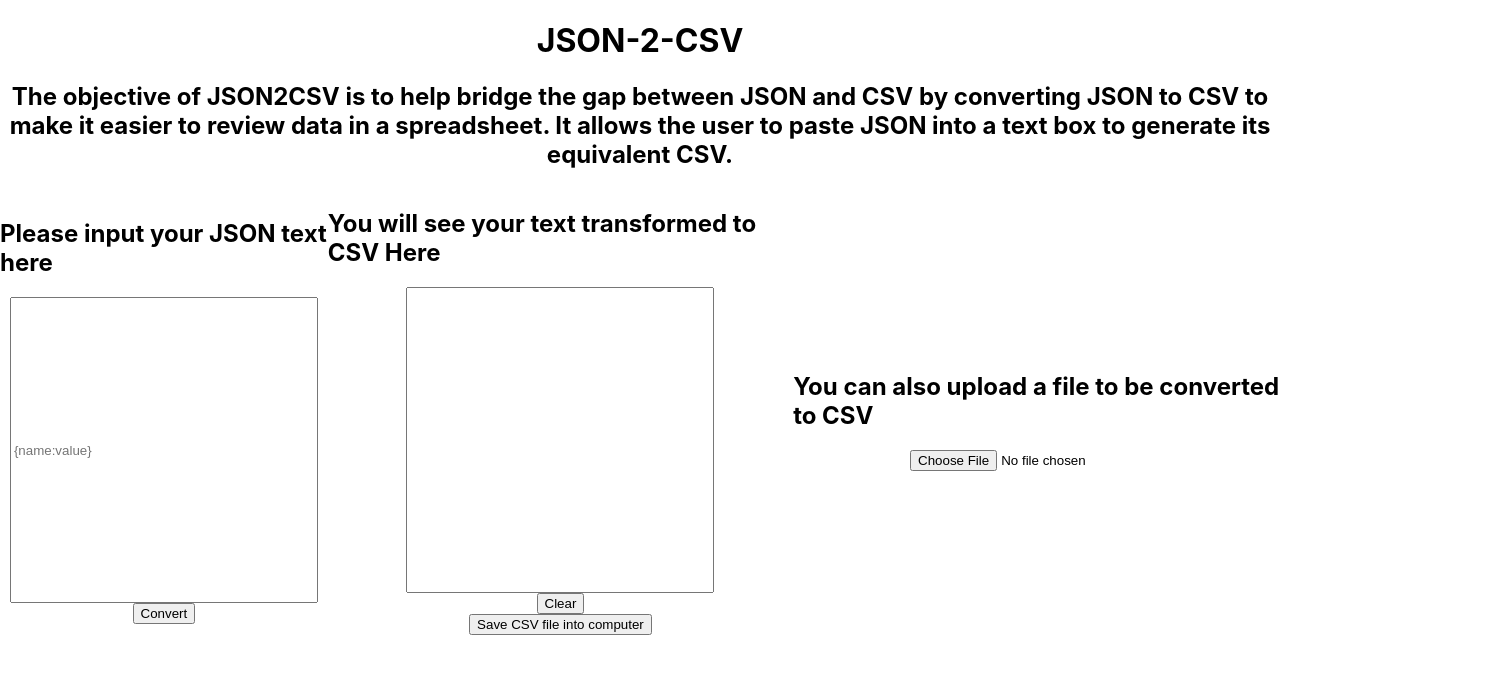
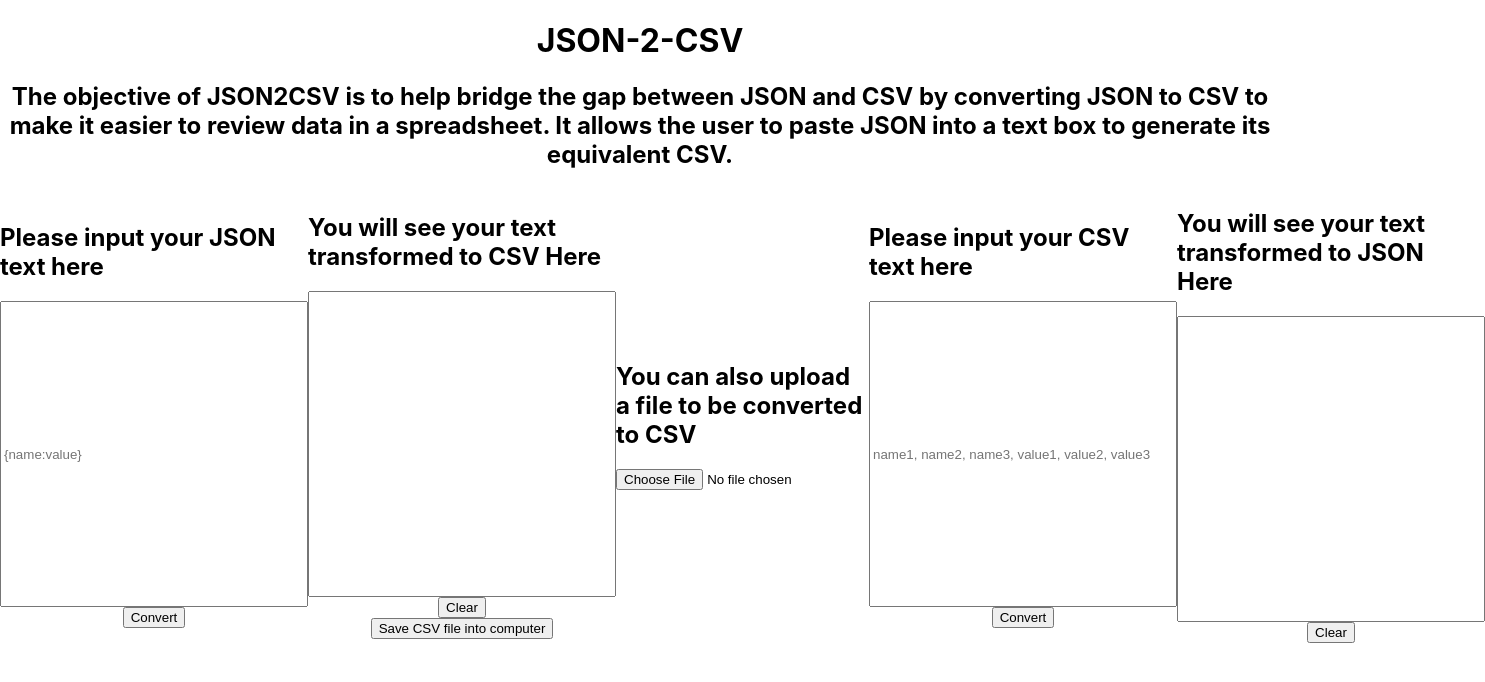
Before and after one commit to HasselGR/json-2-csv, a React (Create React App) app: page / in a window 1280 px wide. Shown: the top 682 px of the page, 1485 px wide, since content can reach past the window. Built offline with nearby package versions, Linux system fonts and the light colour scheme.

Commit message:
Adding CSV to JSON functionality

```diff
--- a/src/App.js
+++ b/src/App.js
@@ -2,19 +2,25 @@ import { useState } from 'react';
 import './App.css';
 
 function App() {
-  const [json, setJson] = useState('');
+  const [jsonTransform, setJsonTransform] = useState('');
   const [csv, setCSV] = useState('');
+  const [csvTransform, setCsvTransform] = useState('');
+  const [json, setJSON] = useState();
   const jsonChange = (event) =>{
-    setJson(event.target.value)
+    setJsonTransform(event.target.value)
+  }
+
+  const csvChange = (event) =>{
+    setCsvTransform(event.target.value);
   }
 
   const transformJSON = (event) =>{
     event.preventDefault()
     try{
-      const test = JSON.parse(json)
+      const test = JSON.parse(jsonTransform)
       let keys = Object.keys(test);
       let values = Object.values(test);
-      let text = `${keys.join(",")}\n${values.join(",")}`;
+      let text = `${keys.join(",")},\n${values.join(",")}`;
       setCSV(text)
     }catch(error){
       alert(error)
@@ -22,10 +28,20 @@ function App() {
     }
     console.log(csv);
   }
+  const transformCSV = (event) =>  {
+    event.preventDefault()
+    const arrayCSV= csvTransform.split(',');
+    let objectJSON={}
+    for (let index = 0; index < arrayCSV.length/2; index++) {
+      objectJSON[arrayCSV[index]]= arrayCSV[index+(arrayCSV.length/2)];
+    }
+    setJSON(JSON.stringify(objectJSON));
+
+  }
 
   const clearContents = (event) => {
     event.preventDefault()
-    setJson('');
+    setJsonTransform('');
     setCSV('');
   }
   const fileLoad = (event) => {
@@ -34,12 +50,17 @@ function App() {
 
     reader.onload = (e) => {
       const text = e.target.result;
-      setJson(text);
+      setJsonTransform(text);
     };
     reader.readAsText(event.target.files[0]);
   }
 
   const saveFile =() =>{
+    try{
+      if(csv===''){
+        const error = "There is no content to be saved";
+        throw  error;
+      }
       const data = `data:,${csv}`;
       const filename = 'file.csv';
       const aTag = document.createElement('a');
@@ -47,6 +68,10 @@ function App() {
       aTag.href = data;
       aTag.download = filename;
       aTag.click();
+    }catch(error){
+      alert(error);
+    }
+
   }
 
   return (
@@ -59,7 +84,7 @@ function App() {
     <div className="transform-container">
         <div className='box-container'>
           <h2>Please input your JSON text here</h2>
-          <input className='input-container' type="text" name="jsontext" value={json} placeholder='{name:value}' onChange={jsonChange}></input>
+          <input className='input-container' type="text" name="jsontext" value={jsonTransform} placeholder='{name:value}' onChange={jsonChange}></input>
           <button onClick={transformJSON}>Convert</button>
         </div>
         <div className='box-container'>
@@ -72,6 +97,18 @@ function App() {
           <h2>You can also upload a file to be converted to CSV</h2>
           <input  type="file" name="CSV" accept=".json" onChange={fileLoad}></input>
         </div>
+
+
+        <div className='box-container'>
+          <h2>Please input your CSV text here</h2>
+          <input className='input-container' type="text" name="csvtext" value={csvTransform} placeholder='name1, name2, name3, value1, value2, value3' onChange={csvChange}></input>
+          <button onClick={transformCSV}>Convert</button>
+        </div>
+        <div className='box-container'>
+          <h2>You will see your text transformed to JSON Here</h2>
+          <input className='input-container' type="text" name="jsontransformed" value={json} placeholder=''></input>
+          <button onClick={clearContents}>Clear</button>
+        </div>
     </div>
     </>
   );
```
Lines whose indentation alone changed are shown as unchanged.
